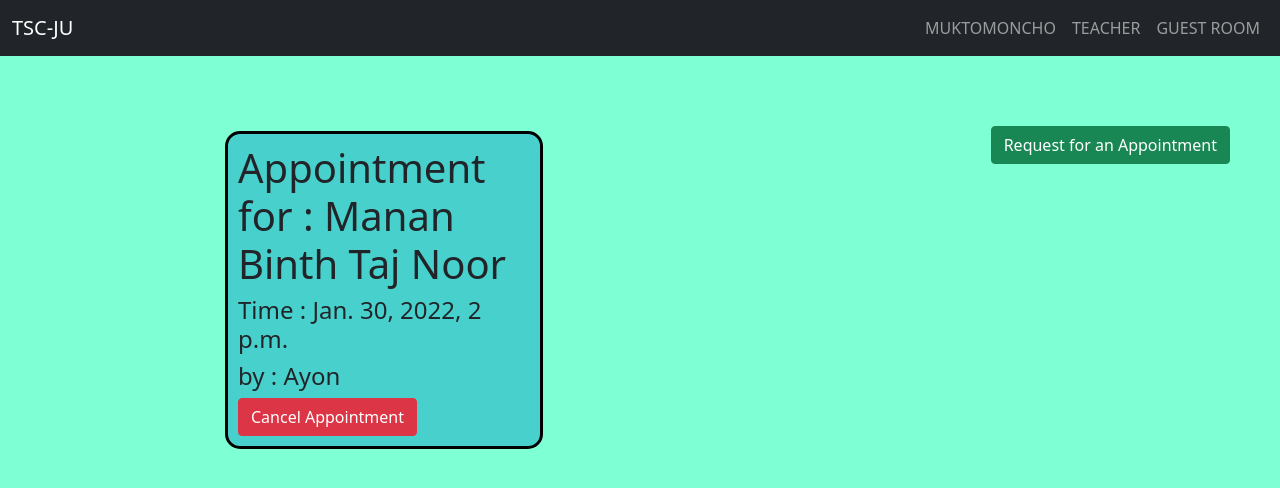
After one commit to mozaddeds/django-tsc-ju, a Django app: page /appointment/ in a window 1280 px wide. The commit adds this page. Shown: the top 488 px of the page. Run offline with Django 3.2, Linux system fonts and the light colour scheme; data comes from the database, SQL or seed files in the repository; both versions use the stored data as it was after the commit.

Commit message:
adding other add options

```diff
--- a/tscju/office/admin.py
+++ b/tscju/office/admin.py
@@ -8,3 +8,4 @@ admin.site.register(Organisation)
 admin.site.register(Guest)
 admin.site.register(Teacher)
 admin.site.register(Muktomoncho)
+admin.site.register(Appointment)
--- a/tscju/office/models.py
+++ b/tscju/office/models.py
@@ -66,3 +66,13 @@ class Muktomoncho (models.Model):
 
     def __str__(self):
         return self.eventName
+
+class Appointment (models.Model):
+    name = models.CharField(max_length=200, null=True)
+    teacher = models.ForeignKey(Teacher, on_delete=models.CASCADE, null=True)
+    phone = models.IntegerField(max_length=12, null=True)
+    time = models.DateTimeField()
+    id = models.AutoField(max_length=3, primary_key=True)
+
+    def __str__(self):
+        return self.name
--- /dev/null
+++ b/tscju/office/templates/office/appointment.html
@@ -0,0 +1,19 @@
+{% extends 'office/main.html' %}
+
+{% block content %}
+
+<div class="guestroom">
+    <div class="add" style="float: right; margin-right: 50px;">
+        <a href="{% url 'addappointment' %}" class="btn btn-success">Request for an Appointment</a>
+    </div>
+    {% for i in appointment %}
+    <div class="guest">
+        <h1>Appointment for : {{i.teacher.name}}</h1>
+        <h4>Time : {{i.time}}</h4>
+        <h4>by : {{i.name}}</h4>
+        <a class="btn btn-danger" href="{% url 'cancelappointment' i.id %}">Cancel Appointment</a>
+    </div>
+    {% endfor %}
+</div>
+
+{% endblock %}
--- a/tscju/office/templates/office/navbar.html
+++ b/tscju/office/templates/office/navbar.html
@@ -13,6 +13,9 @@
                         <a class="nav-link" href="{% url 'muktomoncho' %}">MUKTOMONCHO</a>
                     </li>
                     <li class="nav-item">
+                        <a class="nav-link" href="{% url 'appointment' %}">TEACHER</a>
+                    </li>
+                    <li class="nav-item">
                         <a class="nav-link" href="{% url 'guestroom' %}">GUEST ROOM</a>
                     </li>
                 </ul>
--- a/tscju/office/urls.py
+++ b/tscju/office/urls.py
@@ -8,7 +8,9 @@ urlpatterns = [
     path('', views.home, name="home"),
     path('muktomoncho/', views.muktomoncho, name="muktomoncho"),
     path('guestroom/', views.guestroom, name="guestroom"),
+    path('appointment/', views.appointment, name="appointment"),
     path('organisation_details/<str:pk>/', views.organisation, name="organisationDetails"),
+
 
     path('update_sitting/<str:pk>/', views.updateSitting, name="updatesitting"),
 
@@ -18,4 +20,7 @@ urlpatterns = [
 
     path('add_guestroom/', views.bookGuestRoom, name="bookguestroom"),
     path('delete_guestroom/<str:pk>/', views.cancelBooking, name="cancelbooking"),
+
+    path('add_appointment/', views.addAppointment, name="addappointment"),
+    path('cancel_appointment/<str:pk>/', views.cancelAppointment, name="cancelappointment"),
 ]
--- a/tscju/office/views.py
+++ b/tscju/office/views.py
@@ -59,6 +59,15 @@ def organisation(request, pk):
     context = {'organisation':organisation}
 
     return render(request, 'office/organisations.html', context)
+
+
+def appointment(request):
+
+    appointment = Appointment.objects.all()
+
+    context = {'appointment' : appointment}
+
+    return render(request, 'office/appointment.html', context)
 
 
 def addEvent(request):
@@ -125,3 +134,27 @@ def cancelBooking(request, pk):
 
     context = {'name':guest}
     return render(request, 'office/delete.html', context)
+
+def addAppointment(request):
+
+    appointment = addAppointmentForm()
+    if request.method == 'POST':
+        appointment = addAppointmentForm(request.POST)
+        if appointment.is_valid():
+            appointment.save()
+            return redirect('/')
+
+    context = {'form' : appointment}
+
+    return render(request, 'office/addappointment.html', context)
+
+
+def cancelAppointment(request, pk):
+
+    appointment = Appointment.objects.get(id=pk)
+    if request.method == 'POST':
+        appointment.delete()
+        return redirect('/')
+
+    context = {'name':appointment}
+    return render(request, 'office/delete.html', context)
```
Also changed, not shown: tscju/office/forms.py (+7 -1 lines), tscju/office/templates/office/addappointment.html (added, +14 -0 lines), tscju/db.sqlite3, tscju/office/migrations/0012_appointment.py (added).
